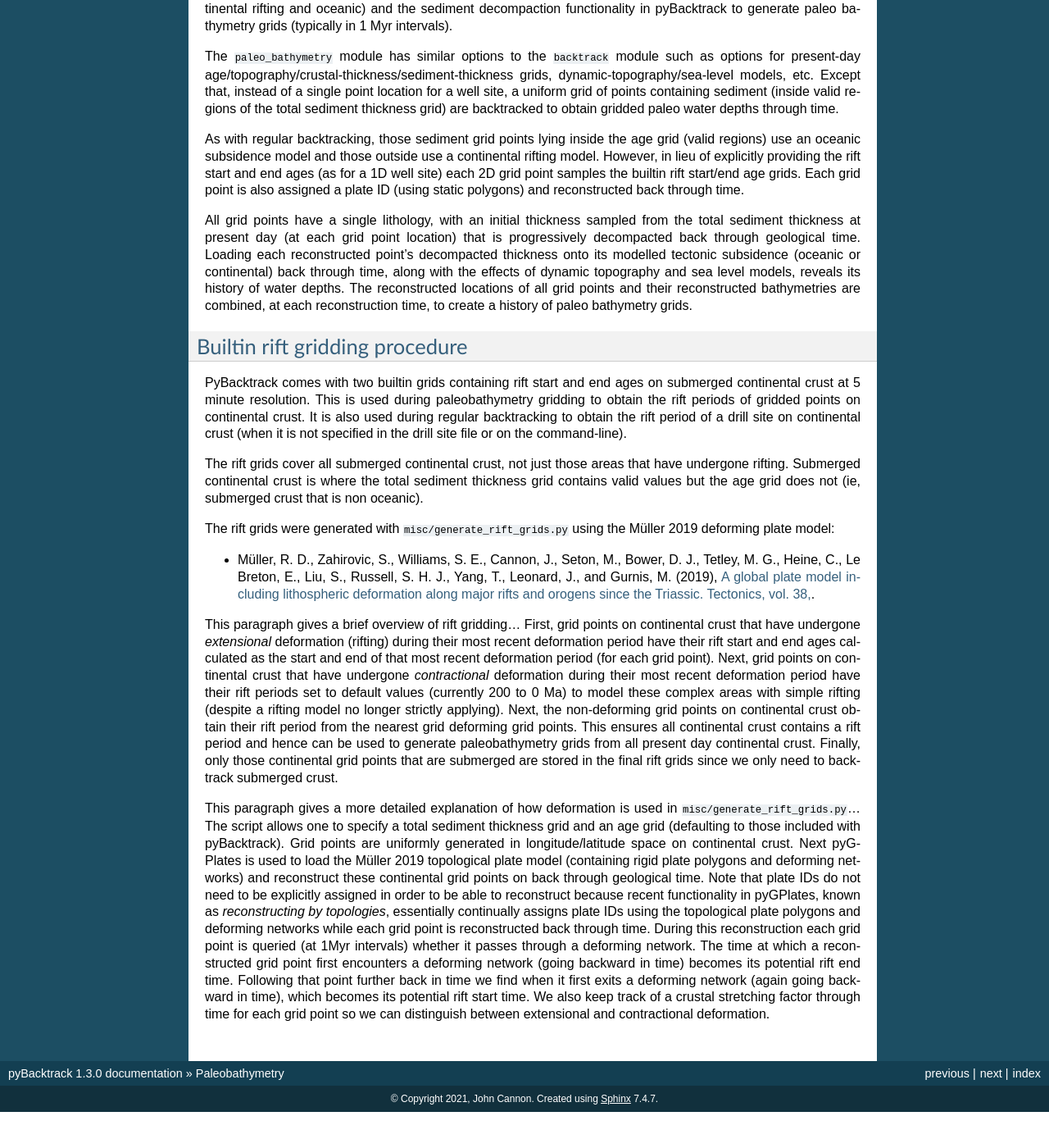
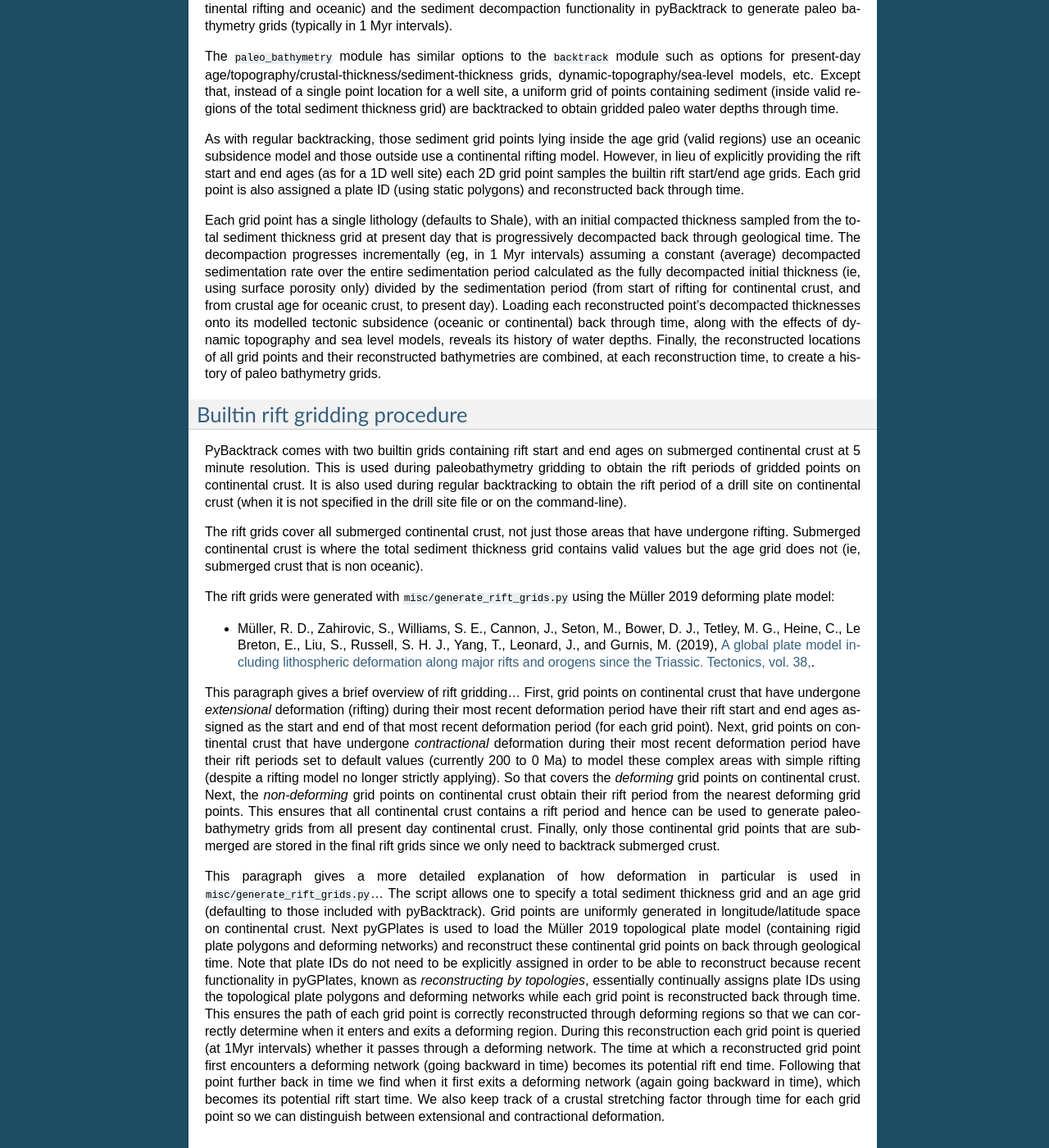
Before and after one commit to EarthByte/pyBacktrack, a Sphinx documentation site: the page built from docs/pybacktrack_paleo_bathymetry.rst, in a window 1280 px wide and 1400 px high, scrolled down 2423 px. Shown: the whole window at 82% size. Built offline with Sphinx 7.4.7, drawn with Linux system fonts in a browser that asks for light colours; before the commit the page ends 3779 px from its top, so only the background shows below that; some of the changed text lies outside the part shown.

Commit message:
Document constant (average) decompacted sedimentation rate for paleobathymetry gridding.

```diff
--- a/docs/pybacktrack_paleo_bathymetry.rst
+++ b/docs/pybacktrack_paleo_bathymetry.rst
@@ -99,9 +99,11 @@ As with regular backtracking, those sediment grid points lying inside the age gr
 However, in lieu of explicitly providing the rift start and end ages (as for a 1D well site) each 2D grid point samples the builtin rift start/end age grids.
 Each grid point is also assigned a plate ID (using static polygons) and reconstructed back through time.
 
-All grid points have a single lithology, with an initial thickness sampled from the total sediment thickness at present day (at each grid point location) that is progressively decompacted back through geological time.
-Loading each reconstructed point’s decompacted thickness onto its modelled tectonic subsidence (oceanic or continental) back through time, along with the effects of dynamic topography and sea level models, reveals its history of water depths.
-The reconstructed locations of all grid points and their reconstructed bathymetries are combined, at each reconstruction time, to create a history of paleo bathymetry grids.
+Each grid point has a single lithology (defaults to Shale), with an initial compacted thickness sampled from the total sediment thickness grid at present day that is progressively decompacted back through geological time.
+The decompaction progresses incrementally (eg, in 1 Myr intervals) assuming a constant (average) decompacted sedimentation rate over the entire sedimentation period calculated as the fully decompacted initial thickness
+(ie, using surface porosity only) divided by the sedimentation period (from start of rifting for continental crust, and from crustal age for oceanic crust, to present day).
+Loading each reconstructed point’s decompacted thicknesses onto its modelled tectonic subsidence (oceanic or continental) back through time, along with the effects of dynamic topography and sea level models, reveals its history of water depths.
+Finally, the reconstructed locations of all grid points and their reconstructed bathymetries are combined, at each reconstruction time, to create a history of paleo bathymetry grids.
 
 .. _pybacktrack_builtin_rift_gridding_procedure:
 
@@ -121,20 +123,22 @@ The rift grids were generated with ``misc/generate_rift_grids.py`` using the Mü
   `A global plate model including lithospheric deformation along major rifts and orogens since the Triassic. Tectonics, vol. 38, <https://doi.org/10.1029/2018TC005462>`_.
 
 This paragraph gives a brief overview of rift gridding...
-First, grid points on continental crust that have undergone *extensional* deformation (rifting) during their most recent deformation period have their rift start and end ages calculated
+First, grid points on continental crust that have undergone *extensional* deformation (rifting) during their most recent deformation period have their rift start and end ages assigned
 as the start and end of that most recent deformation period (for each grid point).
 Next, grid points on continental crust that have undergone *contractional* deformation during their most recent deformation period have their rift periods set to default values (currently 200 to 0 Ma)
 to model these complex areas with simple rifting (despite a rifting model no longer strictly applying).
-Next, the non-deforming grid points on continental crust obtain their rift period from the nearest grid deforming grid points.
-This ensures all continental crust contains a rift period and hence can be used to generate paleobathymetry grids from all present day continental crust.
+So that covers the *deforming* grid points on continental crust.
+Next, the *non-deforming* grid points on continental crust obtain their rift period from the nearest deforming grid points.
+This ensures that all continental crust contains a rift period and hence can be used to generate paleobathymetry grids from all present day continental crust.
 Finally, only those continental grid points that are submerged are stored in the final rift grids since we only need to backtrack submerged crust.
 
-This paragraph gives a more detailed explanation of how deformation is used in ``misc/generate_rift_grids.py``...
+This paragraph gives a more detailed explanation of how deformation in particular is used in ``misc/generate_rift_grids.py``...
 The script allows one to specify a total sediment thickness grid and an age grid (defaulting to those included with pyBacktrack).
 Grid points are uniformly generated in longitude/latitude space on continental crust.
 Next pyGPlates is used to load the Müller 2019 topological plate model (containing rigid plate polygons and deforming networks) and reconstruct these continental grid points on back through geological time.
 Note that plate IDs do not need to be explicitly assigned in order to be able to reconstruct because recent functionality in pyGPlates, known as *reconstructing by topologies*, essentially continually assigns plate IDs
 using the topological plate polygons and deforming networks while each grid point is reconstructed back through time.
+This ensures the path of each grid point is correctly reconstructed through deforming regions so that we can correctly determine when it enters and exits a deforming region.
 During this reconstruction each grid point is queried (at 1Myr intervals) whether it passes through a deforming network.
 The time at which a reconstructed grid point first encounters a deforming network (going backward in time) becomes its potential rift end time.
 Following that point further back in time we find when it first exits a deforming network (again going backward in time), which becomes its potential rift start time.
```
Also changed, not shown: other parts of docs/pybacktrack_paleo_bathymetry.rst (+2 -2 lines).
